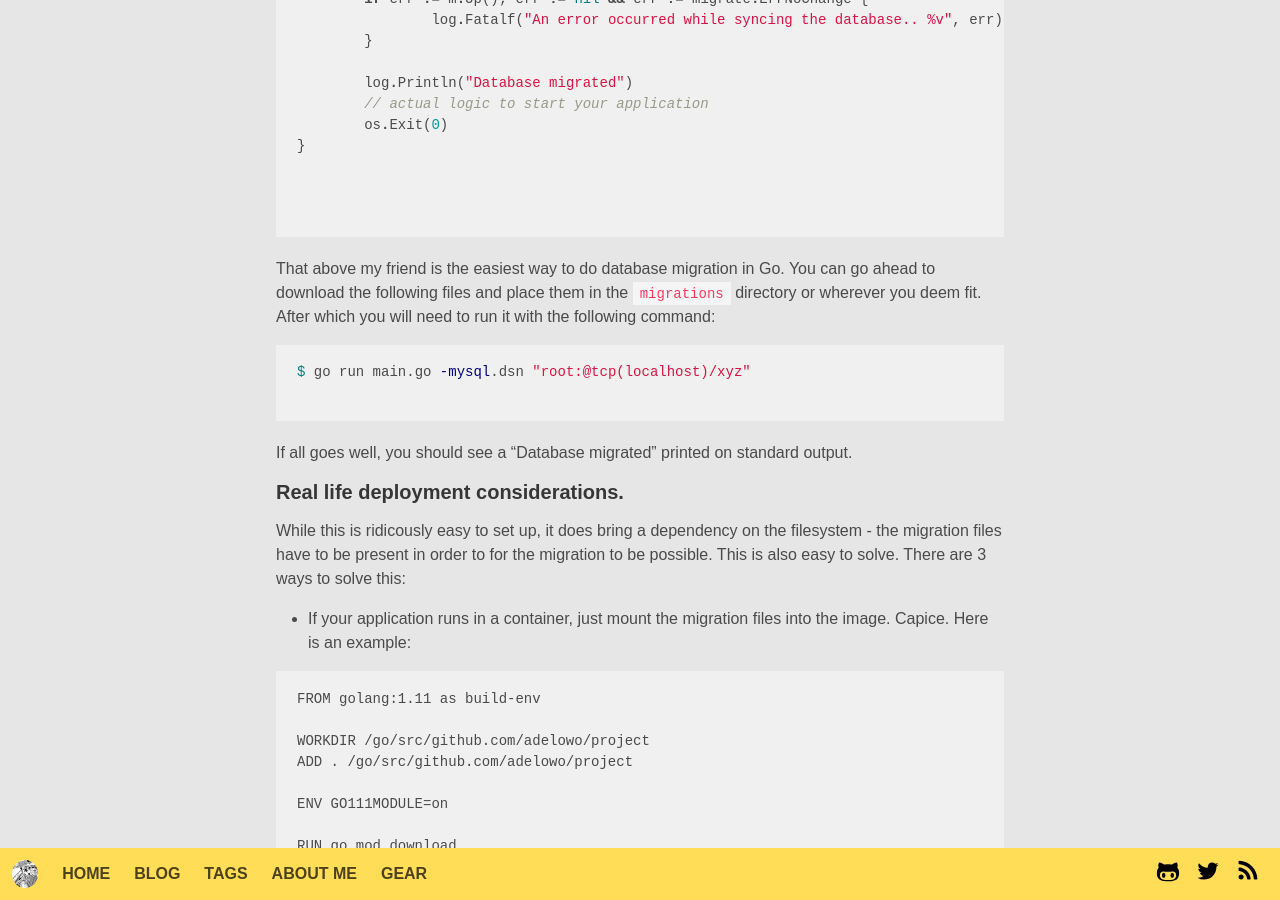
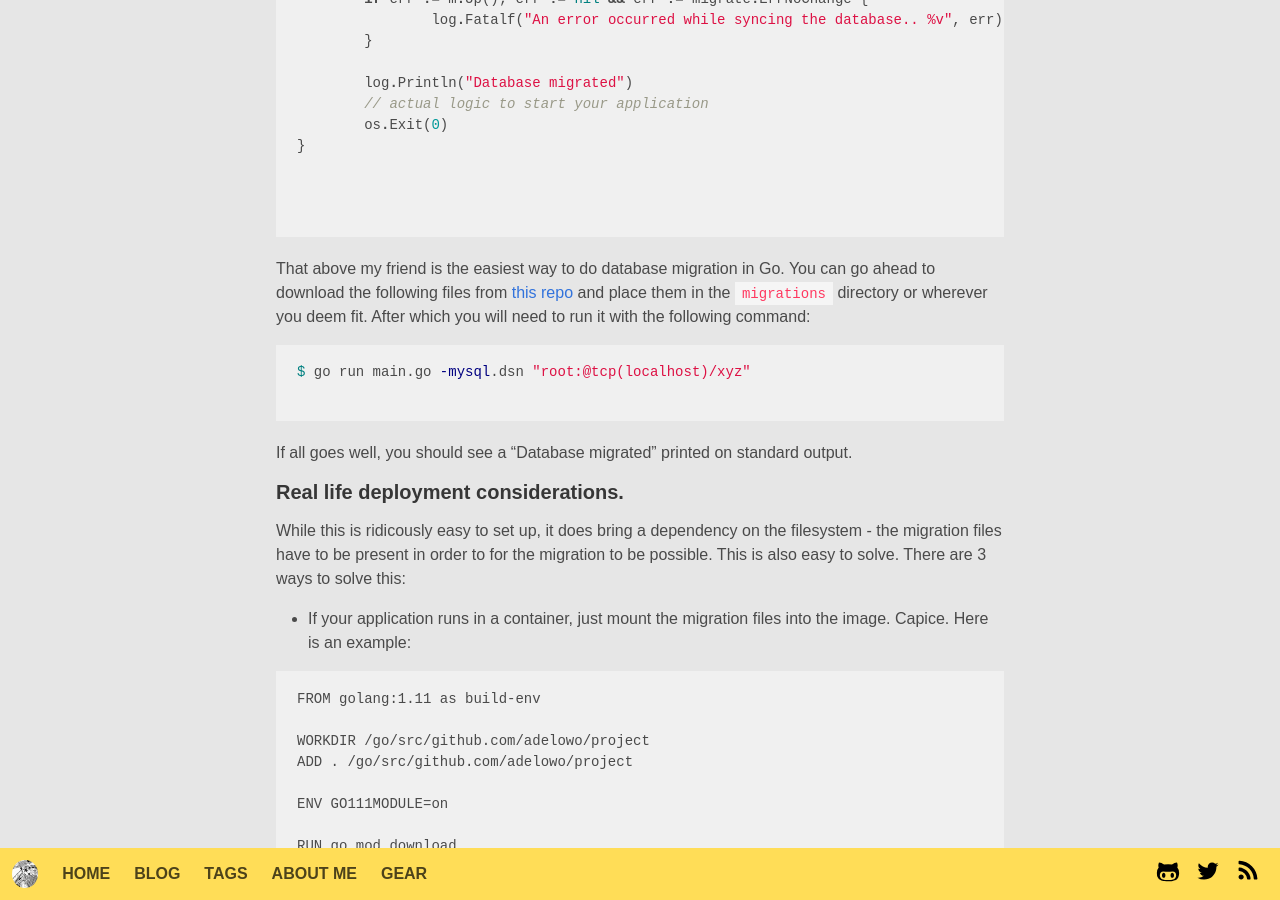
Before and after one commit to adelowo/portfolio, a Jekyll site: the page built from _posts/2019-01-02-database-migration-golang.md, in a window 1280 px wide and 900 px high, scrolled down 1904 px. Built offline with Jekyll 4.4.1, drawn with Linux system fonts in a browser that asks for light colours; some web fonts are replaced; comment, search, counter and statistics services are not loaded.

Commit message:
add repo link

```diff
--- a/_posts/2019-01-02-database-migration-golang.md
+++ b/_posts/2019-01-02-database-migration-golang.md
@@ -92,7 +92,8 @@ func main() {
 
 
 That above my friend is the easiest way to do database migration in Go. You can
-go ahead to download the following files and place them in the `migrations`
+go ahead to download the following files from [this repo](https://github.com/adelowo/migration-demo)
+and place them in the `migrations`
 directory or wherever you deem fit. After which you will need to run it with the
 following command:
 
```
